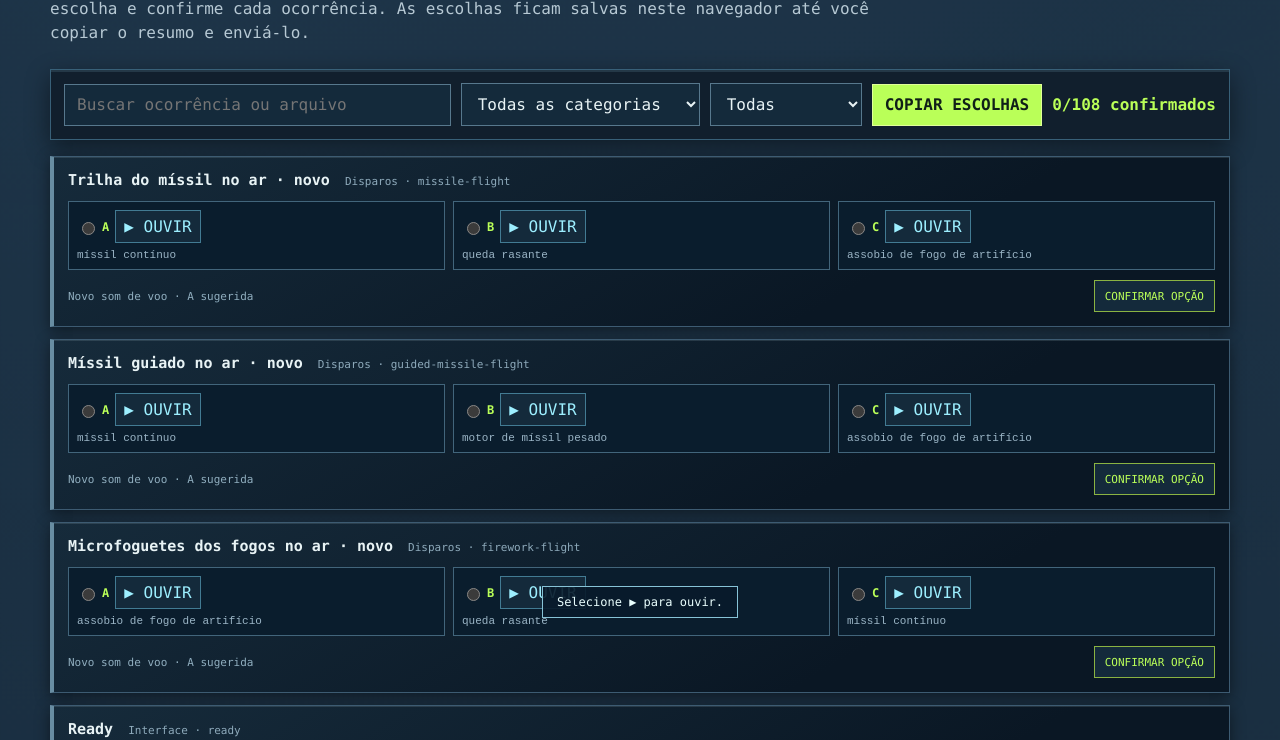
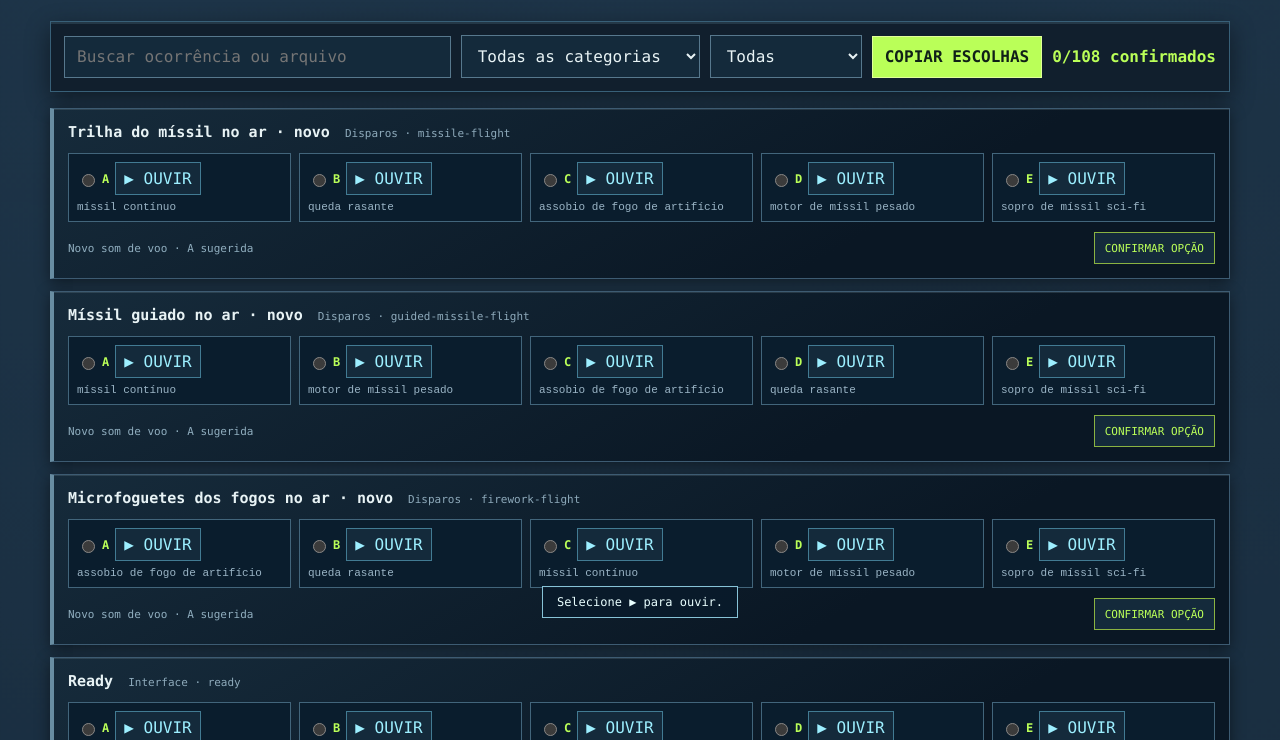
Before and after one commit to SeuCarlin/Pixel_Tanks, a website with bundled scripts: page client/sound-review.html in a window 1280 px wide. Shown: the part 172-912 px from the top of the page. Built offline with nearby package versions, Linux system fonts and the light colour scheme.

Commit message:
Offer five sound choices per game cue

```diff
--- a/client/sound-review.html
+++ b/client/sound-review.html
@@ -27,7 +27,7 @@
     .row-head { display: flex; flex-wrap: wrap; gap: 8px 15px; align-items: baseline; margin-bottom: 12px; }
     .row-head strong { font-size: 15px; }
     .row-head span { color: #8eaabb; font-size: 11px; }
-    .options { display: grid; grid-template-columns: repeat(3, minmax(0, 1fr)); gap: 8px; }
+    .options { display: grid; grid-template-columns: repeat(5, minmax(0, 1fr)); gap: 8px; }
     .option { display: flex; flex-wrap: wrap; align-items: center; gap: 6px; border: 1px solid #42657b; padding: 8px; min-width: 0; background: #0a1d2d; }
     .option.selected { border-color: #baff58; box-shadow: inset 0 0 0 1px #baff5855; }
     .option input { flex: 0 0 auto; min-height: auto; accent-color: #baff58; }
@@ -39,14 +39,16 @@
     .confirm { min-height: 32px; color: #baff58; border-color: #8ab342; padding: 6px 10px; }
     .confirmed .confirm { background: #28402b; }
     #status { position: sticky; bottom: 10px; width: fit-content; max-width: 100%; margin: 16px auto 0; padding: 8px 14px; border: 1px solid #87c3d7; background: #091b2be9; color: #eaffff; font-size: 12px; }
-    @media (max-width: 680px) { .options { grid-template-columns: 1fr; } #counter { margin-left: 0; } }
+    @media (max-width: 980px) { .options { grid-template-columns: repeat(3, minmax(0, 1fr)); } }
+    @media (max-width: 680px) { .options { grid-template-columns: repeat(2, minmax(0, 1fr)); } #counter { margin-left: 0; } #status { position: static; } }
+    @media (max-width: 440px) { .options { grid-template-columns: 1fr; } }
   </style>
 </head>
 <body>
   <header>
     <div class="eyebrow">TankDots Wars · aprovação de áudio</div>
-    <h1>Escolha cada som ouvindo três opções</h1>
-    <p>A é o som atual nas ocorrências existentes. Nas novas trilhas de míssil, A é a sugestão principal. B e C são alternativas, incluindo gravações tratadas de D:\sons. Ouça, escolha e confirme cada ocorrência. As escolhas ficam salvas neste navegador até você copiar o resumo e enviá-lo.</p>
+    <h1>Escolha cada som ouvindo cinco opções</h1>
+    <p>Ouça as opções A–E de cada ocorrência. A é o som atual ou, nas novas trilhas de míssil, a sugestão principal. Confirme as escolhas e copie o resumo para me enviar.</p>
   </header>
   <div class="toolbar">
     <input id="search" type="search" placeholder="Buscar ocorrência ou arquivo" aria-label="Buscar ocorrência">
--- a/client/sound-review.js
+++ b/client/sound-review.js
@@ -49,6 +49,82 @@ const groups = {
   'Ambiente': ['ambient-breeze', 'ambient-wind', 'ambient-leaves'],
 };
 
+// Keep each occurrence's original A/B/C choices stable so an earlier saved
+// selection retains its meaning. D/E are chosen from the closest sound family.
+const extraChoices = {
+  'missile-flight': ['missile-flight-heavy', 'missile-flight-scifi'],
+  'guided-missile-flight': ['missile-flight-fall', 'missile-flight-scifi'],
+  'firework-flight': ['missile-flight-heavy', 'missile-flight-scifi'],
+  shot: ['shot-grenade', 'shot-ap'], heavy: ['shot', 'shot-cluster'],
+  'shot-vertical': ['electric', 'shot-tesla'],
+  'shot-flame': ['impact-fire', 'shot-hunter'],
+  'shot-elemental-water': ['shot-torpedo', 'shot-soap'],
+  'shot-cryo': ['shot-elemental-water', 'ambient-ice'],
+  'shot-elemental-earth': ['shot-mole', 'shot-kinetic'],
+  vortex: ['gale', 'ambient-wind'],
+  'vortex-deflect': ['gale', 'shot-wind-plate'],
+  'vortex-fire': ['shot-gravity', 'ambient-fire'],
+  'impact-fire': ['explosion', 'vortex-fire'],
+  'water-splash': ['impact-ice', 'water-flow'],
+  'impact-ice': ['ambient-ice', 'shot-cryo'],
+  'impact-wind': ['vortex', 'shot-wind-plate'],
+  'impact-earth': ['impact-concrete', 'explosion'],
+  explosion: ['bombardment-impact', 'explosion-heavy'],
+  'explosion-dry': ['explosion-rolling', 'quake-impact'],
+  'explosion-heavy': ['bombardment-impact', 'explosion-mega'],
+  'explosion-mega': ['meteor', 'bombardment-hit-v2'],
+  'bombardment-hit-v2': ['bombardment-strike', 'explosion-rolling'],
+  thunder: ['shot-zeus', 'impact-wind'],
+  'impact-wood': ['impact-concrete', 'explosion-dry'],
+  'impact-concrete': ['impact-earth', 'quake-impact'],
+  'impact-iron': ['laser-impact', 'explosion-rolling'],
+  'shield-up': ['ui-confirm', 'shot-tesla'],
+  'cloak-up': ['ambient-wind', 'ui-combo'],
+  'ui-hover': ['ui-cancel', 'ready'],
+  'ui-confirm': ['turn', 'ui-combo'],
+  'ui-combo': ['ui-confirm', 'electric'],
+  'ambient-wind': ['ambient-dust', 'ambient-leaves'],
+  'ambient-water': ['water-flow', 'ambient-rain'],
+  'ambient-fire': ['vortex-fire', 'ambient-dust'],
+  'ambient-ice': ['impact-ice', 'ambient-breeze'],
+};
+
+const familyChoices = (kind) => {
+  if (kind.startsWith('ambient-')) {
+    if (/water|waterfall|rain/.test(kind)) return ['ambient-water', 'ambient-waterfall', 'ambient-rain', 'water-flow', 'rain'];
+    if (/snow|ice/.test(kind)) return ['ambient-snow', 'ambient-ice', 'ambient-wind', 'ice-break', 'impact-ice'];
+    if (/fire/.test(kind)) return ['ambient-fire', 'vortex-fire', 'eruption', 'impact-fire', 'ambient-dust'];
+    return ['ambient-breeze', 'ambient-wind', 'ambient-leaves', 'ambient-dust', 'gale'];
+  }
+  if (kind.startsWith('shot-')) {
+    if (/water|torpedo|soap/.test(kind)) return ['shot-elemental-water', 'shot-torpedo', 'shot-water-hunter', 'water-jet', 'shot-soap', 'shot-water-mine'];
+    if (/zeus|tesla|lightning|vertical/.test(kind)) return ['shot-zeus', 'shot-tesla', 'shot-lightning-rod', 'shot-vertical', 'electric'];
+    if (/flame|fireworks|meteor|mega|hunter/.test(kind)) return ['shot-flame', 'shot-fireworks', 'shot-meteor', 'shot-mega', 'heavy'];
+    if (/earth|seismic|mole/.test(kind)) return ['shot-elemental-earth', 'shot-seismic', 'shot-mole', 'shot-kinetic', 'heavy'];
+    if (/cryo/.test(kind)) return ['shot-cryo', 'impact-ice', 'shot-elemental-water', 'ice-break', 'shot-soap'];
+    return ['shot-kinetic', 'shot', 'heavy', 'shot-grenade', 'shot-cluster', 'shot-ap', 'shot-harpoon', 'shot-deploy'];
+  }
+  if (kind.startsWith('impact-')) {
+    if (/fire/.test(kind)) return ['impact-fire', 'eruption', 'vortex-fire', 'explosion-dry', 'explosion'];
+    if (/ice/.test(kind)) return ['impact-ice', 'ice-break', 'shot-cryo', 'water-splash', 'ambient-ice'];
+    if (/wind/.test(kind)) return ['impact-wind', 'vortex-deflect', 'vortex', 'gale', 'shot-wind-plate'];
+    if (/iron|concrete/.test(kind)) return ['impact-iron', 'impact-concrete', 'ap-impact', 'laser-impact', 'explosion-rolling'];
+    return ['impact-earth', 'impact-wood', 'impact-concrete', 'explosion-dry', 'quake-impact'];
+  }
+  if (kind.startsWith('explosion') || /bombardment|quake|meteor/.test(kind)) return ['explosion', 'explosion-dry', 'explosion-heavy', 'explosion-rolling', 'explosion-mega', 'bombardment-impact', 'quake-impact', 'meteor'];
+  return [];
+};
+
+const categoryExtras = {
+  'Interface': ['ui-cancel', 'ui-combo', 'ready', 'turn', 'pickup', 'warning', 'victory', 'defeat'],
+  'Movimento e tanques': ['harpoon-pull', 'drill', 'tree-break', 'shot-harpoon', 'ui'],
+  'Disparos': ['shot-grenade', 'shot-cluster', 'shot-ap', 'shot-harpoon', 'shot-laser', 'shot-deploy'],
+  'Impactos e explosões': ['impact-earth', 'impact-iron', 'impact-wood', 'impact-ice', 'explosion-rolling', 'bombardment-impact'],
+  'Elementos e poderes': ['vortex-deflect', 'impact-wind', 'shield-up', 'cloak-up', 'pickup', 'shot-gravity'],
+  'Eventos': ['gale', 'thunder', 'eruption', 'rain', 'bombardment-warning', 'supply', 'meteor'],
+  'Ambiente': ['ambient-dust', 'ambient-water', 'ambient-fire', 'ambient-rain', 'ambient-snow', 'ambient-ice'],
+};
+
 function category(kind) {
   if (['missile-flight', 'guided-missile-flight', 'firework-flight'].includes(kind)) return 'Disparos';
   if (kind.startsWith('ui') || ['ready', 'turn', 'warning', 'victory', 'defeat'].includes(kind)) return 'Interface';
@@ -70,18 +146,20 @@ const names = {
 };
 function label(kind) { return names[kind] || kind.replaceAll('-', ' ').replaceAll('v2', 'segunda versão').replace(/^./, (letter) => letter.toUpperCase()); }
 
-const flightCandidates = new Set(['missile-flight-magiaz', 'missile-flight-fall', 'missile-flight-firework', 'missile-flight-heavy']);
+const flightCandidates = new Set(['missile-flight-magiaz', 'missile-flight-fall', 'missile-flight-firework', 'missile-flight-heavy', 'missile-flight-scifi']);
 const newOccurrences = new Set(['missile-flight', 'guided-missile-flight', 'firework-flight']);
 const allKinds = [...newOccurrences, ...Object.keys(SOUND_PRESETS).filter((kind) => kind !== 'music')];
 const saved = (() => { try { return JSON.parse(localStorage.getItem('tankdotsSoundReview') || '{}'); } catch { return {}; } })();
-const state = Object.fromEntries(Object.entries(saved).filter(([kind, choice]) => allKinds.includes(kind) && choice?.confirmed && ['A', 'B', 'C'].includes(choice.option)));
+const state = Object.fromEntries(Object.entries(saved).filter(([kind, choice]) => allKinds.includes(kind) && choice?.confirmed && ['A', 'B', 'C', 'D', 'E'].includes(choice.option)));
 const player = new Audio();
+let playbackSerial = 0;
 const $ = (selector) => document.querySelector(selector);
 const status = (message) => { $('#status').textContent = message; };
 
 function choices(kind) {
   const base = explicit[kind] || [kind, ...groups[category(kind)]];
-  return [...new Set(base.filter((candidate) => candidate in SOUND_PRESETS || flightCandidates.has(candidate)))].concat(groups[category(kind)].filter((candidate) => candidate !== kind && !base.includes(candidate))).slice(0, 3);
+  const candidates = [...base, ...(extraChoices[kind] || []), ...familyChoices(kind), ...categoryExtras[category(kind)], ...groups[category(kind)]];
+  return [...new Set(candidates.filter((candidate) => candidate in SOUND_PRESETS || flightCandidates.has(candidate)))].slice(0, 5);
 }
 
 function render() {
@@ -98,21 +176,22 @@ function render() {
     heading.append(title, meta); row.append(heading);
     const options = document.createElement('div'); options.className = 'options';
     for (const [index, candidate] of choices(kind).entries()) {
-      const letter = 'ABC'[index]; const option = document.createElement('div'); option.className = `option ${state[kind]?.option === letter ? 'selected' : ''}`;
+      const letter = 'ABCDE'[index]; const option = document.createElement('div'); option.className = `option ${state[kind]?.option === letter ? 'selected' : ''}`;
       const choiceLabel = document.createElement('label');
       const radio = document.createElement('input'); radio.type = 'radio'; radio.name = kind; radio.value = letter; radio.checked = state[kind]?.option === letter;
       radio.onchange = () => { for (const sibling of options.children) sibling.classList.toggle('selected', sibling.querySelector('input').checked); };
+      option.onclick = (event) => { if (event.target.closest('button')) return; radio.checked = true; radio.dispatchEvent(new Event('change', { bubbles: true })); };
       const letterLabel = document.createElement('b'); letterLabel.textContent = letter;
       choiceLabel.append(radio, letterLabel); const play = document.createElement('button'); play.type = 'button'; play.textContent = '▶ OUVIR';
-      play.onclick = async () => { player.pause(); player.src = audioAssetUrl(candidate, import.meta.url).href; player.currentTime = 0; try { await player.play(); status(`${label(kind)} · opção ${letter}: ${candidate}.wav`); } catch { status('Não foi possível reproduzir. Clique novamente para liberar o áudio.'); } };
-      const filename = document.createElement('code'); filename.textContent = ({ 'missile-flight-magiaz': 'míssil contínuo', 'missile-flight-fall': 'queda rasante', 'missile-flight-firework': 'assobio de fogo de artifício', 'missile-flight-heavy': 'motor de míssil pesado' })[candidate] || `${candidate}.wav`;
+      play.onclick = async () => { const serial = ++playbackSerial; player.pause(); player.src = audioAssetUrl(candidate, import.meta.url).href; player.currentTime = 0; status(`${label(kind)} · opção ${letter}: ${candidate}.wav`); try { await player.play(); } catch { if (serial === playbackSerial) status('Não foi possível reproduzir. Clique novamente para liberar o áudio.'); } };
+      const filename = document.createElement('code'); filename.title = `${candidate}.wav`; filename.textContent = ({ 'missile-flight-magiaz': 'míssil contínuo', 'missile-flight-fall': 'queda rasante', 'missile-flight-firework': 'assobio de fogo de artifício', 'missile-flight-heavy': 'motor de míssil pesado', 'missile-flight-scifi': 'sopro de míssil sci-fi' })[candidate] || `${candidate}.wav`;
       option.append(choiceLabel, play, filename); options.append(option);
     }
     row.append(options);
     const actions = document.createElement('div'); actions.className = 'row-actions';
     const hint = document.createElement('span'); hint.textContent = state[kind] ? `Confirmado: ${state[kind].option}` : newOccurrences.has(kind) ? 'Novo som de voo · A sugerida' : 'A = som usado hoje';
     const confirm = document.createElement('button'); confirm.className = 'confirm'; confirm.type = 'button'; confirm.textContent = state[kind] ? '✓ CONFIRMADO' : 'CONFIRMAR OPÇÃO';
-    confirm.onclick = () => { const selected = options.querySelector('input:checked'); if (!selected) { status('Escolha A, B ou C antes de confirmar.'); return; } state[kind] = { option: selected.value, sound: choices(kind)['ABC'.indexOf(selected.value)], confirmed: true }; localStorage.setItem('tankdotsSoundReview', JSON.stringify(state)); status(`${label(kind)}: opção ${selected.value} confirmada.`); render(); };
+    confirm.onclick = () => { const selected = options.querySelector('input:checked'); if (!selected) { status('Escolha A, B, C, D ou E antes de confirmar.'); return; } state[kind] = { option: selected.value, sound: choices(kind)['ABCDE'.indexOf(selected.value)], confirmed: true }; localStorage.setItem('tankdotsSoundReview', JSON.stringify(state)); status(`${label(kind)}: opção ${selected.value} confirmada.`); render(); };
     actions.append(hint, confirm); row.append(actions); $('#list').append(row);
   }
   $('#counter').textContent = `${Object.keys(state).length}/${allKinds.length} confirmados`;
```
Also changed, not shown: docs/SOUND_REVIEW.md (+1 -1 lines), progress.md (+2 -2 lines), 2 other files.
